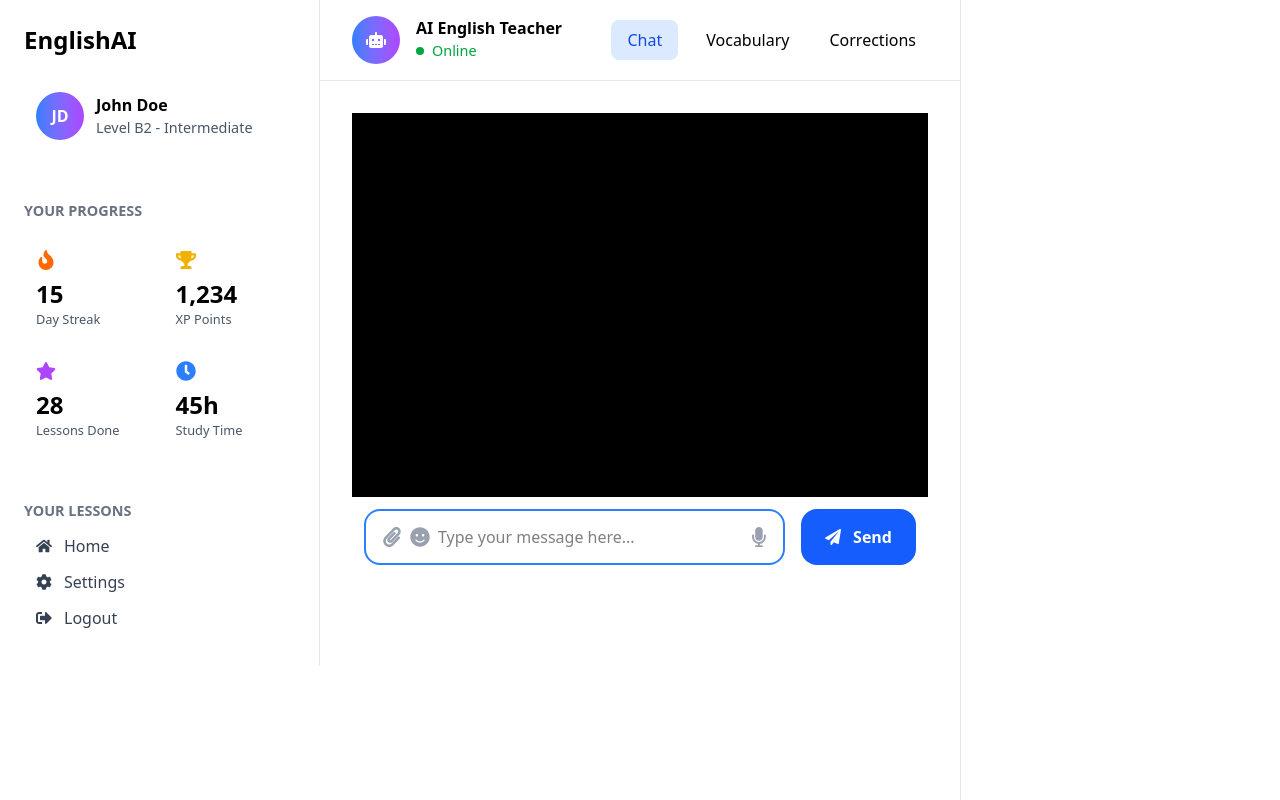
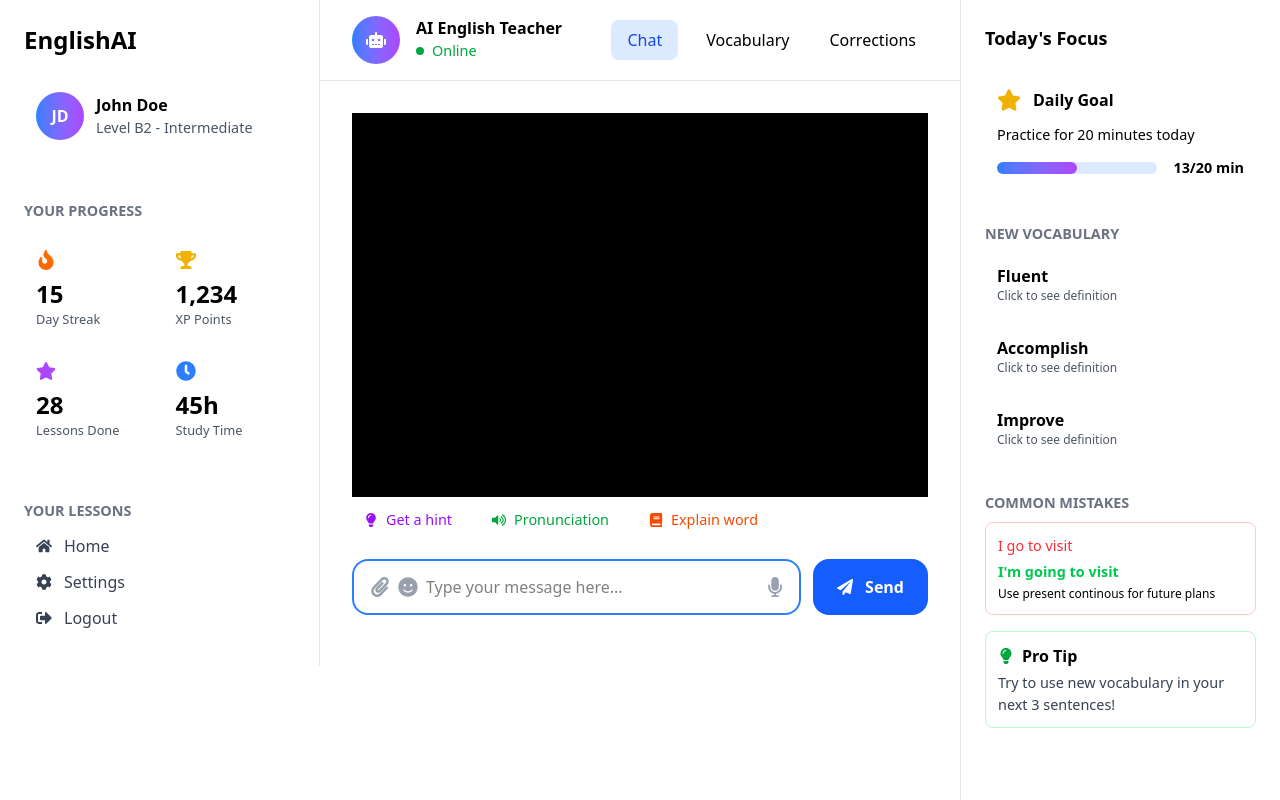
Before and after one commit to rafaelrmdd/ai-english, a React (Vite) app in the folder frontend/: page /chat in a window 1280 px wide. Built offline with nearby package versions, Linux system fonts and the light colour scheme.

Commit message:
add progress to AI chat stylization

```diff
--- a/frontend/src/pages/chat/Chat.tsx
+++ b/frontend/src/pages/chat/Chat.tsx
@@ -123,7 +123,25 @@ export function Chat() {
                     </div>
 
                     {/* Chat type bar*/}
-                    <div className='flex gap-x-4 p-3'>
+                    <div className='flex flex-col gap-y-4 gap-x-4 '>
+                        <div className='flex gap-x-10 p-3'>
+                            <div className='flex items-center gap-x-2 text-purple-600'>
+                                <FaLightbulb size={14}/>
+                                <span className='text-[0.9rem]'>Get a hint</span>
+                            </div>
+
+                            <div className='flex items-center gap-x-2 text-green-600'>
+                                <FaVolumeUp size={14}/>
+                                <span className='text-[0.9rem]'>Pronunciation</span>
+                            </div>
+
+                            <div className='flex items-center gap-x-2 text-orange-600'>
+                                <FaBook size={14}/>
+                                <span className='text-[0.9rem]'>Explain word</span>
+                            </div>
+                        </div>
+
+                        <div className='flex gap-x-3'>
                             <div
                                 className='flex gap-x-2 flex-1 px-4 py-3 items-center
                                 focus:border focus:border-blue-400 border-2 border-blue-500 rounded-2xl'
@@ -149,13 +167,88 @@ export function Chat() {
                                 <FaPaperPlane /> Send
                             </button>
                         </div>
+                    </div>
                 </section>
             </main>
 
             {/* Right bar */}
             {/* Remove h-screen later */}
             <aside className='p-6 w-80 border-l border-l-gray-200 h-screen'>
+                <div>
+                    <h2 className='text-lg font-semibold text-black'>Today's Focus</h2>
 
+                    <div className='flex flex-col gap-y-3 p-3 mt-6'>
+                        <div className='flex gap-x-3'>
+                            <FaStar size={24} className='text-yellow-500'/>
+                            <h2 className='font-semibold text-black'>Daily Goal</h2>
+                        </div>
+
+                        <div className='flex flex-col gap-y-3'>
+                            <h3 className='text-[0.9rem]'>Practice for 20 minutes today</h3>
+
+                            <div className='flex items-center gap-x-4'>
+                                <div className='w-full h-3 bg-blue-100 rounded-full'>
+                                    {/* w-[percentage of progress] */}
+                                    <div
+                                        className='w-[50%] h-3 bg-linear-to-r from-blue-500 to-purple-500
+                                        rounded-full'
+                                    >
+
+                                    </div>
+                                </div>
+
+                                <span className='font-semibold text-[0.9rem] whitespace-nowrap -mt-[0.5px]'>13/20 min</span>
+                            </div>
+                        </div>
+                    </div>
+                </div>
+
+                <div className='mt-8'>
+                    <h2 className="text-gray-500 font-semibold text-[0.9rem]">NEW VOCABULARY</h2>
+
+                    <div className='flex flex-col gap-y-8 p-3 mt-2'>
+                        <div>
+                            <h2 className='text-black font-semibold'>Fluent</h2>
+                            <h3 className='text-gray-600 text-xs'>Click to see definition</h3>
+                        </div>
+
+                        <div>
+                            <h2 className='text-black font-semibold'>Accomplish</h2>
+                            <h3 className='text-gray-600 text-xs'>Click to see definition</h3>
+                        </div>
+
+                        <div>
+                            <h2 className='text-black font-semibold'>Improve</h2>
+                            <h3 className='text-gray-600 text-xs'>Click to see definition</h3>
+                        </div>
+                    </div>
+                </div>
+
+                <div className='mt-8'>
+                    <h2 className="text-gray-500 font-semibold text-[0.9rem]">COMMON MISTAKES</h2>
+
+                    <div className='flex flex-col gap-y-4 mt-2'>
+                        <div
+                            className='flex gap-y-1 p-3 flex-col border border-red-200 rounded-lg'
+                        >
+                            <span className='text-red-500 text-[0.9rem]'>I go to visit</span>
+                            <span className='text-green-500 text-[0.9rem] font-semibold'>I'm going to visit</span>
+
+                            <h3 className='text-xs'>Use present continous for future plans</h3>
+                        </div>
+
+                        <div
+                            className='flex gap-y-1 p-3 flex-col border border-green-200 rounded-lg'
+                        >
+                            <div className='flex gap-x-2 items-center'>
+                                <FaLightbulb size={16} className='text-green-600'/>
+                                <h2 className='text-black font-semibold '>Pro Tip</h2>
+                            </div>
+                            <h3 className='text-[0.9rem] text-gray-700'>Try to use new vocabulary in your next 3 sentences!</h3>
+
+                        </div>
+                    </div>
+                </div>
             </aside>
         </div>
     )
```
Lines whose indentation alone changed are shown as unchanged.
